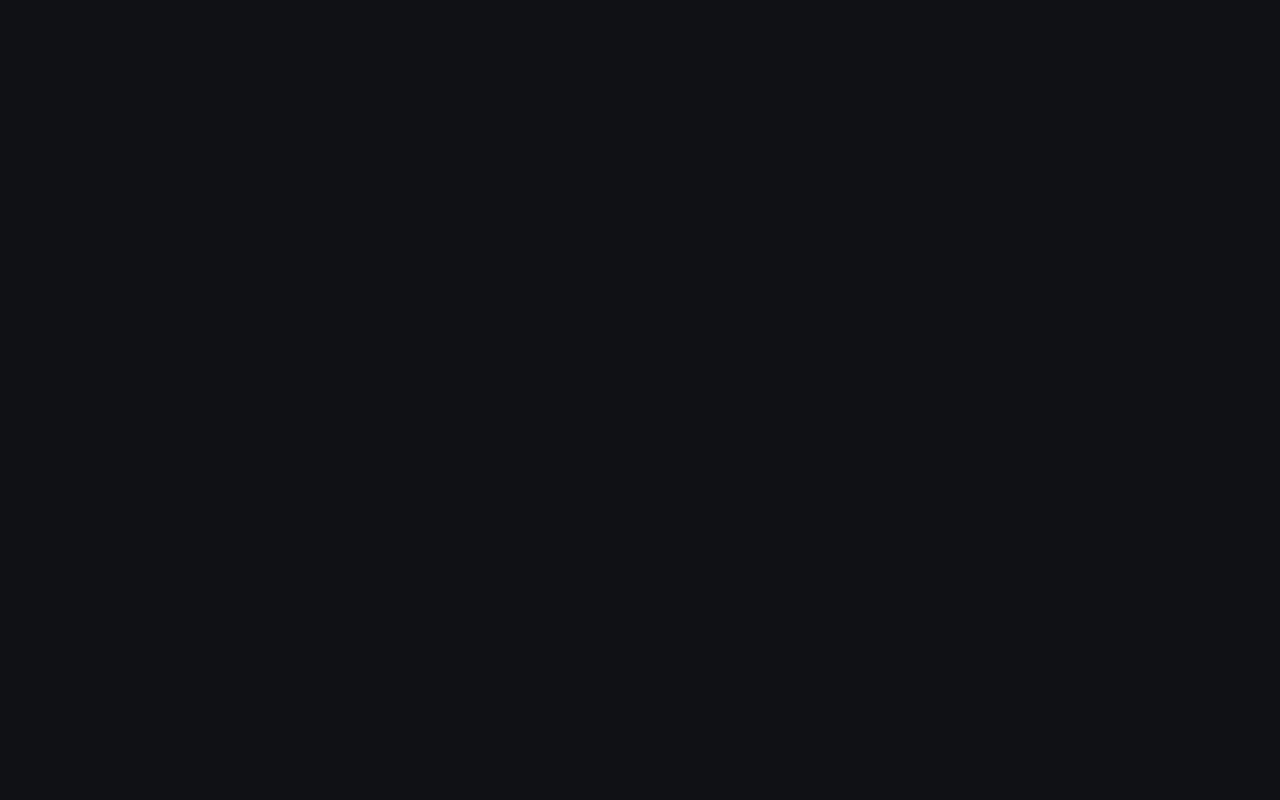
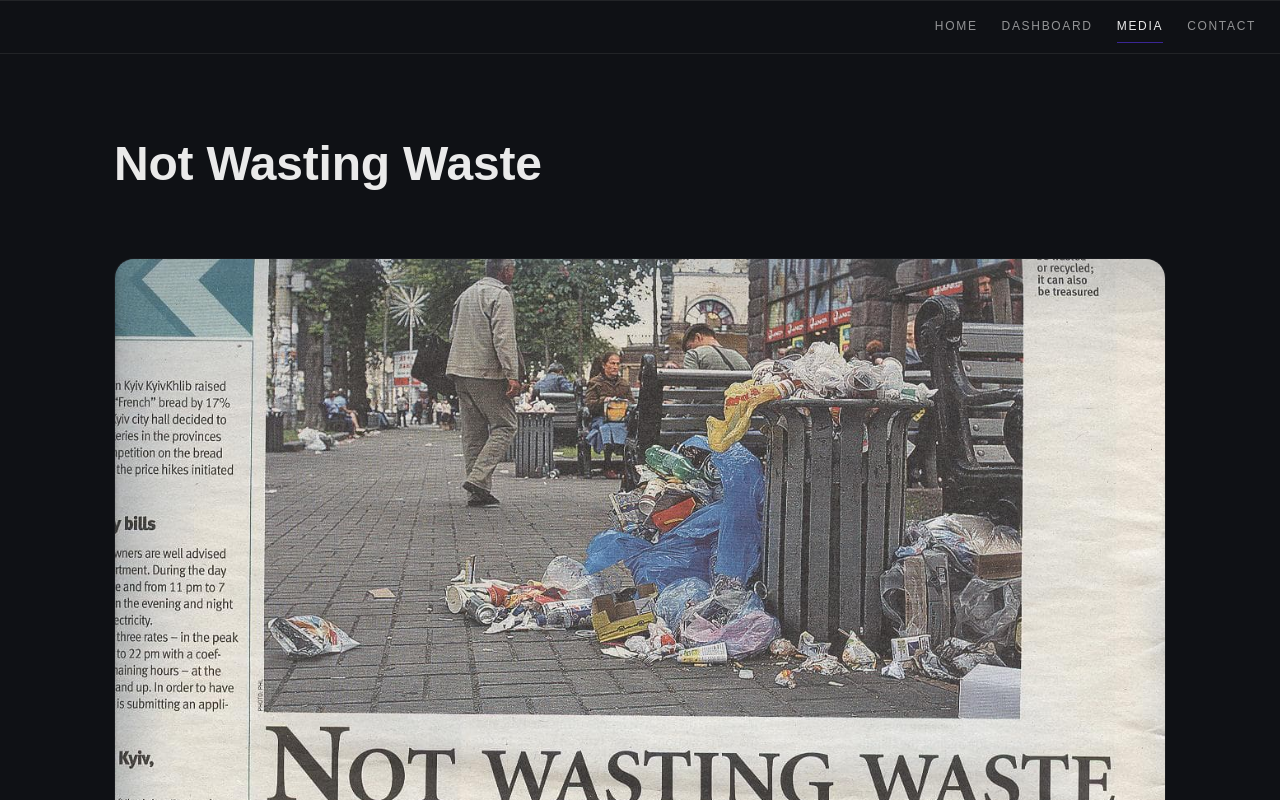
Before and after one commit to SillyCat88/nexia-lab-cv, a React (Vite) app: page /media/1 in a window 1280 px wide. Before the commit this address had no page. Shown: the top 800 px of the page. Built offline with nearby package versions, Linux system fonts and the light colour scheme.

Commit message:
implemented ArticleViewer Router, added articleMap, minor CSS - arrows, Preview, close media, close dashboard

```diff
--- a/src/App.jsx
+++ b/src/App.jsx
@@ -3,6 +3,7 @@ import Welcome from "./pages/Welcome/Welcome";
 import Home from "./pages/Home/Home";
 import Dashboard from "./pages/Dashboard/dashboard/Dashboard";
 import Media from "./pages/Media/Media";
+import ArticleViewer from "./pages/Media/ArticleViewer";
 import Contact from "./pages/Contact";
 import MainLayout from "./layouts/MainLayout";
 
@@ -15,6 +16,7 @@ export default function App() {
         <Route path="/home" element={<Home />} />
         <Route path="/dashboard" element={<Dashboard />} />
         <Route path="/media" element={<Media />} />
+        <Route path="media/:articleId" element={<ArticleViewer />} />
         <Route path="/contact" element={<Contact />} />
       </Route>
     </Routes>
--- a/src/pages/Dashboard/dashboard/BubbleChart.module.css
+++ b/src/pages/Dashboard/dashboard/BubbleChart.module.css
@@ -62,7 +62,7 @@
   top: 0;
   opacity: 0;
   padding: 10px 12px;
-  background: rgb(20 20 24 / 85%);
+  background: rgb(20 20 24 / 72%);
   border: 1px solid rgb(255 255 255 / 2%);
   border-radius: 12px;
   color: rgb(255 255 255 / 95%);
--- a/src/pages/Dashboard/dashboard/Explorer.module.css
+++ b/src/pages/Dashboard/dashboard/Explorer.module.css
@@ -30,8 +30,9 @@
   right: 12px;
   background: transparent;
   border: none;
-  color: rgb(255 255 255 / 50%);
-  font-size: 18px;
+  /*color: rgb(255 255 255 / 50%);*/
+  color:var(--accent-2);
+  font-size: 22px;
   cursor: pointer;
 }
 
@@ -64,6 +65,7 @@
   justify-content: center;
   align-items: center;
   opacity: 0.35;
+  background: rgb(255 255 255 / 2%);
   border: 1px dashed rgb(255 255 255 / 12%);
   border-radius: 18px;
 }
--- a/src/pages/Media/ArticleViewer.jsx
+++ b/src/pages/Media/ArticleViewer.jsx
@@ -1,22 +1,40 @@
+import { useParams } from "react-router-dom";
+import { useNavigate } from "react-router-dom";
+import { articleMap } from "./articleMap";
 import styles from "./ArticleViewer.module.css";
 
-export default function ArticleViewer({ images, title }) {
+export default function ArticleViewer() {
+
+  const { articleId } = useParams();
+
+  const article = articleMap[articleId];
+
+  if (!article) {
+    return <h1>Article not found</h1>;
+  }
+
+  const navigate = useNavigate();
+
   return (
     <main className={styles.viewer}>
       <header className={styles.header}>
-        <h1>{title}</h1>
+        <h1>{article.title.en}</h1>
       </header>
 
       <section className={styles.pages}>
-        {images.map((image, index) => (
+        {article.images.map((image, index) => (
           <img
             key={index}
             src={image}
-            alt={`${title} – page ${index + 1}`}
+            alt={`${article.title.en} – page ${index + 1}`}
             className={styles.page}
           />
         ))}
       </section>
+
+      <button className={styles.button} onClick={() => navigate(-1)}>
+        Back
+      </button>
     </main>
   );
 }
--- a/src/pages/Media/ArticleViewer.module.css
+++ b/src/pages/Media/ArticleViewer.module.css
@@ -53,6 +53,10 @@
   border-radius: 20px;
 }
 
+.button {
+  padding: var(--space-2);
+  margin-bottom: var(--space-7);
+}
 
 /* =========================
    RESPONSIVE
--- a/src/pages/Media/MediaCard.jsx
+++ b/src/pages/Media/MediaCard.jsx
@@ -1,3 +1,4 @@
+import { Link } from "react-router-dom";
 import styles from "./MediaCard.module.css";
 
 export default function MediaCard({
@@ -22,16 +23,16 @@ export default function MediaCard({
         </h2>
 
         <div className={styles.links}>
-          <button
-            type="button"
+          <Link
+            to={`/media/${item.id}`}
             className={styles.link}
           >
             Open
-          </button>
+          </Link>
 
           <button
             type="button"
-            className={styles.link}
+            className={styles.open}
             onClick={onPreview}
           >
             Preview
--- a/src/pages/Media/MediaCard.module.css
+++ b/src/pages/Media/MediaCard.module.css
@@ -84,6 +84,21 @@
   color: var(--accent);
 }
 
+.open {
+  padding: 0;
+
+  background: transparent;
+  border: none;
+
+  color: var(--accent-2);
+  font: inherit;
+
+  cursor: pointer;
+}
+
+.open:hover {
+  transform: scale(1.08);
+}
 
 /* =========================
    NAVIGATION
@@ -113,6 +128,5 @@
 }
 
 .arrow:hover {
-  color: var(--accent);
   transform: scale(1.08);
 }
--- a/src/pages/Media/MediaExplorer.module.css
+++ b/src/pages/Media/MediaExplorer.module.css
@@ -45,7 +45,7 @@
 }
 
 .close:hover {
-  color: var(--accent);
+  transform: scale(1.08);
 }
 
 
--- /dev/null
+++ b/src/pages/Media/articleMap.js
@@ -0,0 +1,5 @@
+import { mediaItems } from "./data/mediaData";
+
+export const articleMap = Object.fromEntries(
+    mediaItems.map(item => [String(item.id), item])
+);
```
